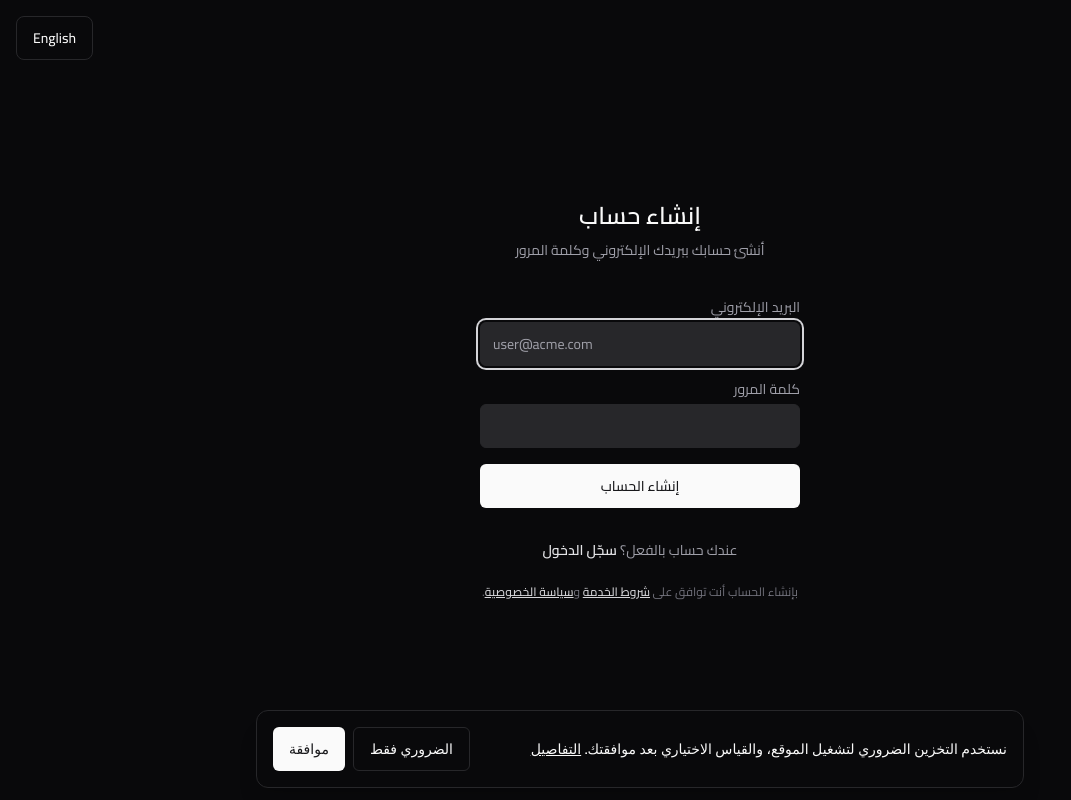
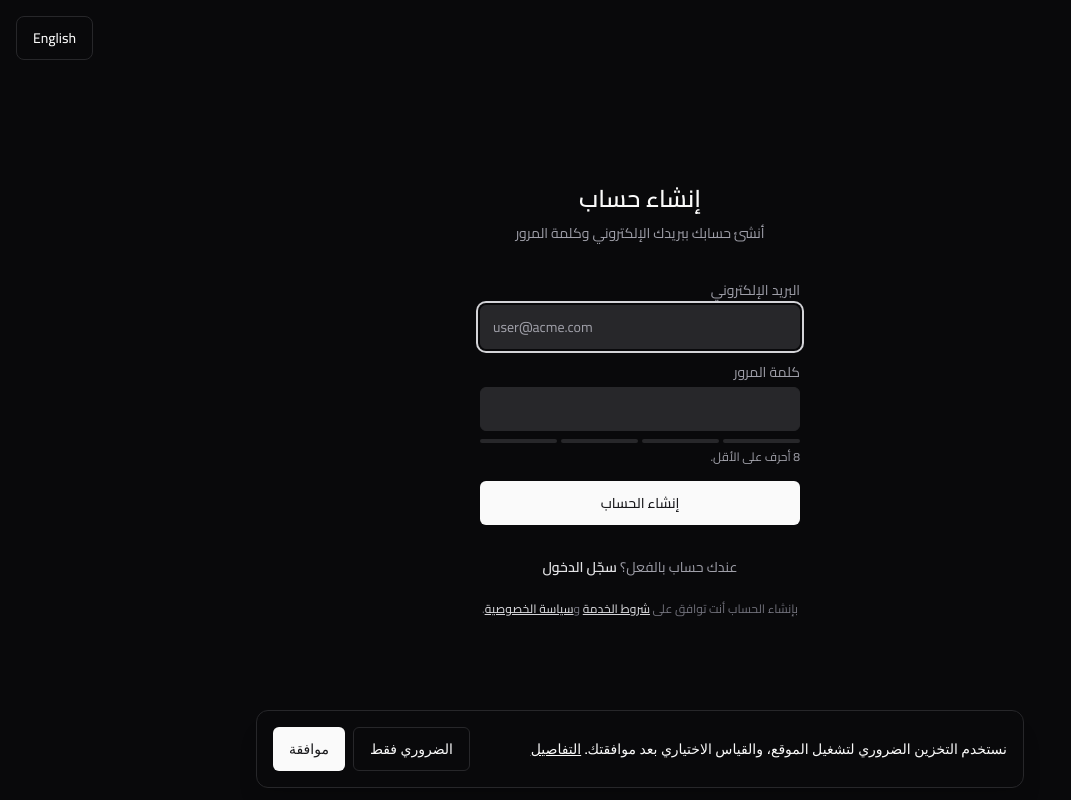
Before and after one commit to ZOOKA-AI/chatbot, a Next.js app: page /register in a window 1280 px wide. Shown: the top 800 px of the page, without its empty margins (0-1071 px from the left). Built offline with nearby package versions, Linux system fonts and the light colour scheme; no server answers; what async_hooks, bcrypt-ts would draw is missing.

Commit message:
feat(auth): PasswordStrength component and AuthForm hint slot

```diff
--- a/components/auth-form.tsx
+++ b/components/auth-form.tsx
@@ -10,6 +10,10 @@ export function AuthForm({
   labels,
   emailPlaceholder = "user@acme.com",
   passwordAutoComplete = "current-password",
+  passwordMinLength,
+  passwordHint,
+  passwordHintId,
+  onPasswordChange,
 }: {
   action: NonNullable<
     string | ((formData: FormData) => void | Promise<void>) | undefined
@@ -19,6 +23,12 @@ export function AuthForm({
   labels?: { email: string; password: string };
   emailPlaceholder?: string;
   passwordAutoComplete?: "current-password" | "new-password";
+  /** Only for choosing a new password; sign-in accepts older, shorter ones. */
+  passwordMinLength?: number;
+  /** Rendered under the password field (e.g. a strength meter). */
+  passwordHint?: React.ReactNode;
+  passwordHintId?: string;
+  onPasswordChange?: (value: string) => void;
 }) {
   const emailLabel = labels?.email ?? "Email Address";
   const passwordLabel = labels?.password ?? "Password";
@@ -58,13 +68,19 @@ export function AuthForm({
 
         <Input
           className="h-12 bg-muted text-base md:h-11 md:text-sm"
+          aria-describedby={passwordHintId}
           autoComplete={passwordAutoComplete}
           dir="ltr"
           id="password"
+          minLength={passwordMinLength}
           name="password"
+          onChange={
+            onPasswordChange ? (event) => onPasswordChange(event.target.value) : undefined
+          }
           required
           type="password"
         />
+        {passwordHint}
       </div>
 
       {children}
--- /dev/null
+++ b/components/password-strength.tsx
@@ -0,0 +1,68 @@
+"use client";
+
+import {
+  MIN_PASSWORD_LENGTH,
+  passwordProblem,
+  passwordStrength,
+} from "@/lib/auth/password-policy";
+
+const LABELS = {
+  ar: {
+    empty: `${MIN_PASSWORD_LENGTH} أحرف على الأقل.`,
+    too_short: `قصيرة: ${MIN_PASSWORD_LENGTH} أحرف على الأقل.`,
+    too_long: "طويلة جدًا.",
+    too_common: "شائعة جدًا، اختر غيرها.",
+    levels: ["", "مقبولة", "جيدة", "قوية", "قوية جدًا"],
+  },
+  en: {
+    empty: `At least ${MIN_PASSWORD_LENGTH} characters.`,
+    too_short: `Too short: at least ${MIN_PASSWORD_LENGTH} characters.`,
+    too_long: "Too long.",
+    too_common: "Too common, pick another.",
+    levels: ["", "Fair", "Good", "Strong", "Very strong"],
+  },
+} as const;
+
+const BAR = [
+  "bg-red-500",
+  "bg-amber-500",
+  "bg-lime-500",
+  "bg-green-500",
+  "bg-emerald-500",
+];
+
+export function PasswordStrength({
+  id,
+  lang,
+  value,
+}: {
+  id: string;
+  lang: "ar" | "en";
+  value: string;
+}) {
+  const t = LABELS[lang];
+  const problem = value ? passwordProblem(value) : null;
+  const score = value ? passwordStrength(value) : 0;
+  const text = value ? (problem ? t[problem] : t.levels[score]) : t.empty;
+
+  return (
+    <div className="flex flex-col gap-1.5" id={id}>
+      <div aria-hidden="true" className="flex gap-1">
+        {[1, 2, 3, 4].map((step) => (
+          <span
+            className={`h-1 flex-1 rounded-full ${
+              value && step <= Math.max(score, 1) ? BAR[score] : "bg-muted"
+            }`}
+            key={step}
+          />
+        ))}
+      </div>
+      <p
+        aria-live="polite"
+        className={`text-xs ${problem ? "text-destructive" : "text-muted-foreground"}`}
+      >
+        {text}
+      </p>
+    </div>
+  );
+}
```
